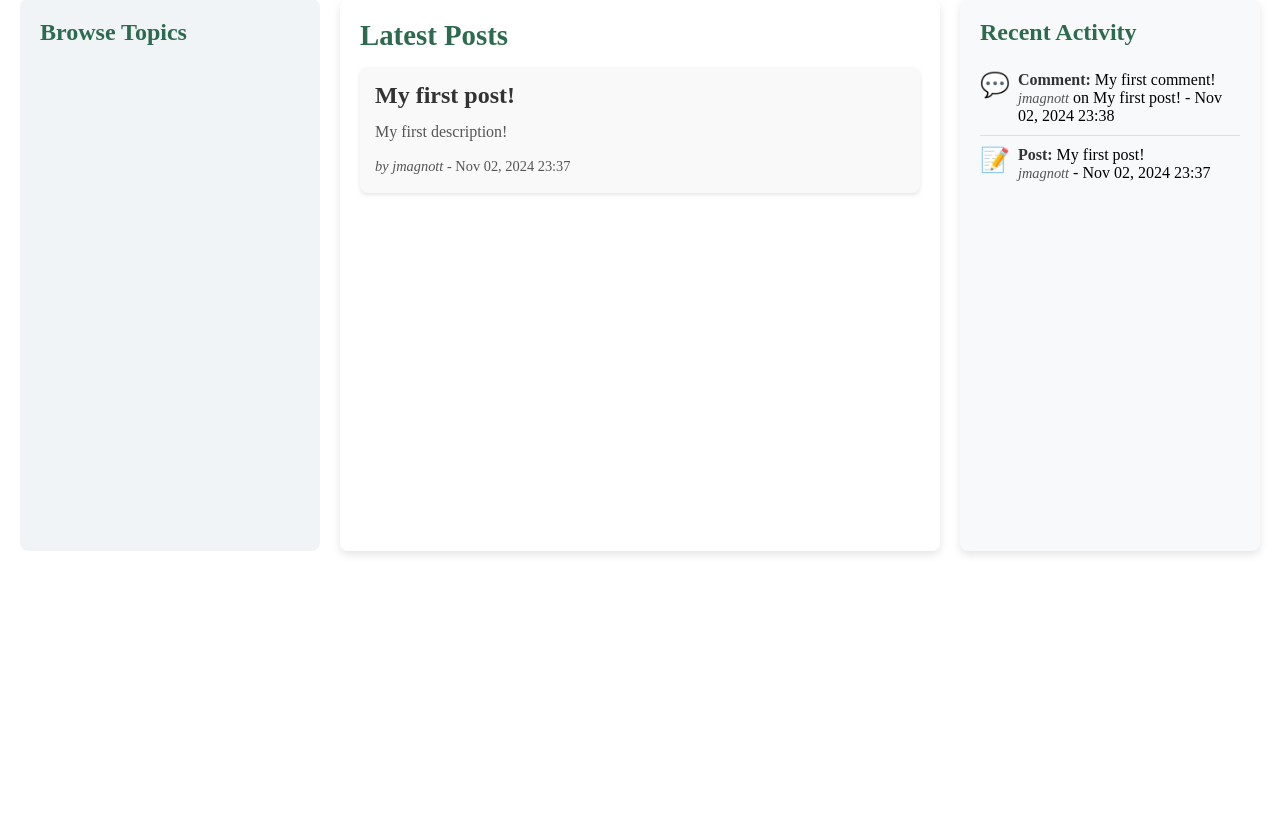
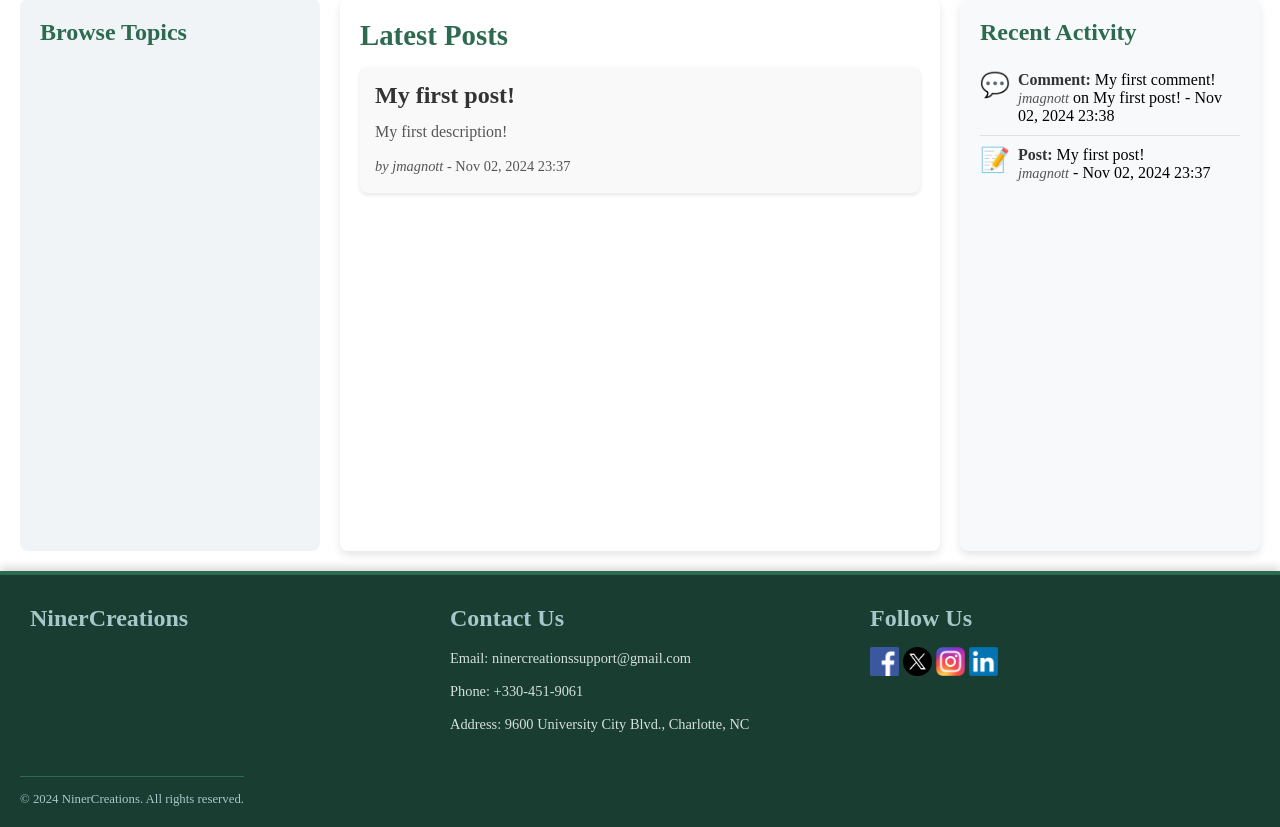
Before and after one commit to JoshMagnotta/NinerCreations, a Django app: page / in a window 1280 px wide. Shown: the part 81-908 px from the top of the page. Before the commit the page ends 636 px from the top, so only its background shows below. Run offline with Django 5.2, Linux system fonts and the light colour scheme; data comes from the database, SQL or seed files in the repository; both versions use the stored data as it was after the commit.

Commit message:
creating dynamic footer

```diff
--- a/NinerCreations/NinerCreations/templates/base/base.html
+++ b/NinerCreations/NinerCreations/templates/base/base.html
@@ -12,10 +12,14 @@
     <!-- Header -->
     {% include "base/header.html" %}
 
+
+
     <!-- Main content area -->
     <div class="content">
         {% block content %}
         {% endblock %}
     </div>
+    <!-- Footer -->
+    {% include 'base/footer.html' %}
 </body>
 </html>
--- /dev/null
+++ b/NinerCreations/NinerCreations/templates/base/footer.html
@@ -0,0 +1,32 @@
+<!-- templates/base/footer.html -->
+{% load static %}
+
+<!-- templates/base/footer.html -->
+<div class="footer">
+    <div class="footer-content">
+        <div class="footer-section about">
+            <h2>NinerCreations</h2>
+        </div>
+
+        <div class="footer-section contact">
+            <h2>Contact Us</h2>
+            <p>Email: <a href="mailto:jmcdon53@uncc.edu">ninercreationssupport@gmail.com</a></p>
+            <p>Phone: +330-451-9061</p>
+            <p>Address: 9600 University City Blvd., Charlotte, NC</p>
+        </div>
+
+        <div class="footer-section social">
+            <h2>Follow Us</h2>
+            <div class="social-icons">
+                <a href="https://facebook.com" target="_blank"><img style="width: 29px;"src="{% static 'images/facebook-logo.png' %}" alt="Facebook"></a>
+                <a href="https://twitter.com" target="_blank"><img style="width: 29px;" src="{% static 'images/twitter-icon.png' %}" alt="Twitter"></a>
+                <a href="https://instagram.com" target="_blank"><img style="width: 29px;" src="{% static 'images/instagram-icon.png' %}" alt="Instagram"></a>
+                <a href="https://linkedin.com" target="_blank"><img style="width: 29px;" src="{% static 'images/linkedin-icon.png' %}" alt="LinkedIn"></a>
+            </div>
+        </div>
+    </div>
+
+    <div class="footer-bottom">
+        <p>&copy; {% now "Y" %} NinerCreations. All rights reserved.</p>
+    </div>
+</div>
--- a/NinerCreations/static/css/styles.css
+++ b/NinerCreations/static/css/styles.css
@@ -323,3 +323,99 @@
     background-color: #e9f5f1;
     box-shadow: 0px 4px 8px rgba(0, 0, 0, 0.15);
 }
+
+
+/* start footer css */
+.footer {
+    background-color: #1A3D31;
+    color: #FFFFFF;
+    padding: 20px;
+    display: flex;
+    justify-content: space-between;
+    flex-wrap: wrap;
+    border-top: 4px solid #2d6a4f; /* Accent border for separation */
+    box-shadow: 0px -4px 8px rgba(0, 0, 0, 0.15);
+}
+
+.footer-content {
+    display: flex;
+    justify-content: space-between;
+    width: 100%;
+    gap: 20px;
+    flex-wrap: wrap;
+}
+
+.footer-section {
+    flex: 1;
+    min-width: 200px;
+    padding: 10px;
+}
+
+.footer-section h2 {
+    font-size: 1.5rem;
+    color: #A5C9CA; /* Light color for headers */
+    margin-bottom: 15px;
+}
+
+.footer-section p,
+.footer-section a {
+    color: #D3E0DC; /* Subtle color for text */
+    font-size: 0.9rem;
+    line-height: 1.6;
+    text-decoration: none;
+    margin-bottom: 10px;
+}
+
+.footer-section a:hover {
+    color: #FFFFFF; /* Hover effect */
+    text-decoration: underline;
+}
+
+/* Social Media Icons  */
+.footer-section .social a img {
+    width: 4px; /* Set the desired size */
+    height: auto; /* Maintain aspect ratio */
+    margin-right: 10px; /* Add space between icons */
+    vertical-align: middle; /* Align icons properly */
+}
+
+.footer-section .social {
+    display: flex;
+    gap: 10px; /* Space between icons */
+    align-items: center; /* Center vertically */
+}
+
+ .footer-section .social-icon {
+    display: flex;
+    gap: 10px;
+}
+
+
+/* Footer Bottom */
+.footer-bottom {
+    text-align: center;
+    padding-top: 15px;
+    font-size: 0.8rem;
+    color: #A5C9CA;
+    border-top: 1px solid #2d6a4f; /* Divider */
+    margin-top: 20px;
+}
+
+/* Responsive Adjustments */
+@media (max-width: 768px) {
+    .footer {
+        flex-direction: column;
+        align-items: center;
+    }
+
+    .footer-content {
+        flex-direction: column;
+        align-items: center;
+        text-align: center;
+    }
+
+    .footer-section {
+        min-width: 100%;
+        padding: 10px 0;
+    }
+}
```
Also changed, not shown: NinerCreations/db.sqlite3, NinerCreations/static/images/facebook-logo.png (added), NinerCreations/static/images/instagram-icon.png (added), NinerCreations/static/images/linkedin-icon.png (added), NinerCreations/static/images/twitter-icon.png (added).
